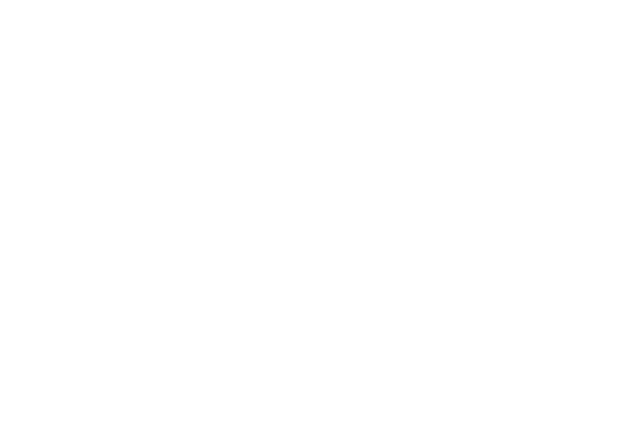
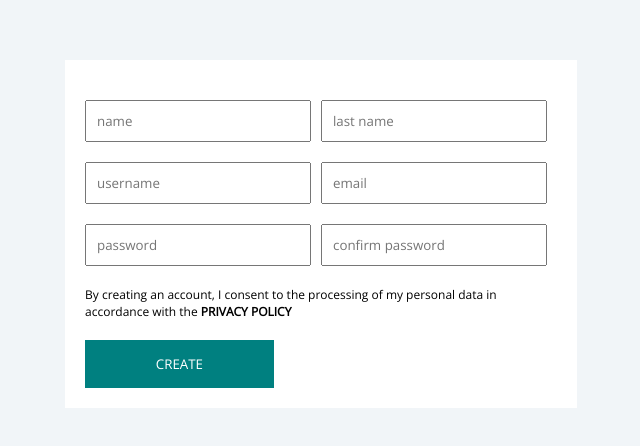
Before and after one commit to mohadeseh-saedpanah76/Clothing-Website-Final, a React (Create React App) app: page /register in a window 1280 px wide. Shown: the part 166-612 px from the top of the page, without its empty margins (319-959 px from the left). Built offline with nearby package versions, Linux system fonts and the light colour scheme.

Commit message:
changes21

```diff
--- a/src/pages/Login/Login.css
+++ b/src/pages/Login/Login.css
@@ -0,0 +1,42 @@
+.login-container{
+    width: 100vw;
+    height: 100vh;
+    background-color: #d9e3eb5f;
+    display: flex;
+    align-items: center;
+    justify-content: center;
+    background-size: cover;
+}
+
+.login-wrapper{
+    width: 25%;
+    padding: 20px;
+    background-color: white;
+}
+
+.login-title{
+    font-size: 24px;
+    font-weight: 300;
+}
+
+.login-form{
+    display: flex;
+    flex-direction: column;
+}
+
+.login-input{
+    flex: 1;
+    min-width: 40%;
+    margin: 10px 0;
+    padding: 10px;
+}
+
+.login-button{
+    width: 40%;
+    border: none;
+    padding: 15px 20px;
+    background-color: teal;
+    color: white;
+    cursor: pointer;
+    margin-bottom: 10px;
+}
--- a/src/pages/Login/Login.jsx
+++ b/src/pages/Login/Login.jsx
@@ -1,9 +1,21 @@
 import React from 'react'
+
+import { Link } from 'react-router-dom'
+
+import './Login.css'
 
 const Login = () => {
   return (
-    <div>
-
+    <div className='login-container'>
+      <div className='login-wrapper'>
+        <h1 className='login-title'>SIGN IN</h1>
+        <form className='login-form'>
+          <input placeholder='username' className='login-input'/>
+          <input placeholder='password' className='login-input'/>
+          <button className='login-button'> LOGIN </button>
+          <Link to='/register' style={{textDecoration:'none', color :'teal', fontSize:'14px' , fontWeight:'bold'}}> CREATE A NEW ACCOUNT</Link>
+        </form>
+      </div>
     </div>
   )
 }
--- a/src/pages/Register/Register.css
+++ b/src/pages/Register/Register.css
@@ -0,0 +1,45 @@
+.register-container{
+    width: 100vw;
+    height: 100vh;
+    background-color: #d9e3eb5f;
+    display: flex;
+    align-items: center;
+    justify-content: center;
+}
+
+.register-wrapper{
+    width: 40%;
+    padding: 20px;
+    background-color: white;
+}
+
+.register-title{
+    font-size: 24px;
+    font-weight: 300;
+}
+
+.register-form{
+    display: flex;
+    flex-wrap: wrap;
+}
+
+.register-input{
+    flex: 1;
+    min-width: 40%;
+    margin: 20px 10px 0 0;
+    padding: 10px;
+}
+
+.agreement{
+    font-size: 12px;
+    margin: 20px 0;
+}
+
+.register-button{
+    width: 40%;
+    border: none;
+    padding: 15px 20px;
+    background-color: teal;
+    color: white;
+    cursor: pointer;
+}
--- a/src/pages/Register/Register.jsx
+++ b/src/pages/Register/Register.jsx
@@ -1,9 +1,27 @@
 import React from 'react'
 
+import './Register.css'
 const Register = () => {
   return (
-    <div>
-
+    <div className='register-container'>
+      <div className='register-wrapper'>
+        <h1 className='register-title'></h1>
+          <form className='register-form'>
+            <input className='register-input' placeholder='name'/>
+            <input className='register-input' placeholder='last name'/>
+            <input className='register-input' placeholder='username'/>
+            <input className='register-input' placeholder='email'/>
+            <input className='register-input' placeholder='password'/>
+            <input className='register-input' placeholder='confirm password'/>
+            <span className='agreement'>
+                By creating an account, I consent to the processing of my personal
+                data in accordance with the <b>PRIVACY POLICY</b>
+            </span>
+            <button className='register-button'>
+              CREATE
+            </button>
+          </form>
+      </div>
     </div>
   )
 }
```
